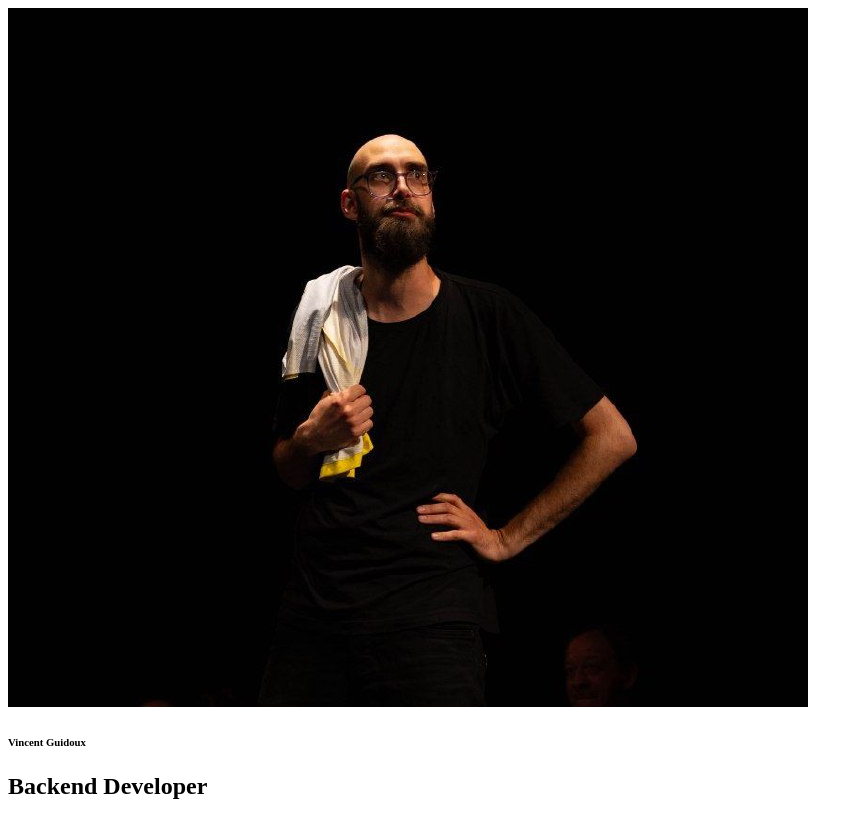
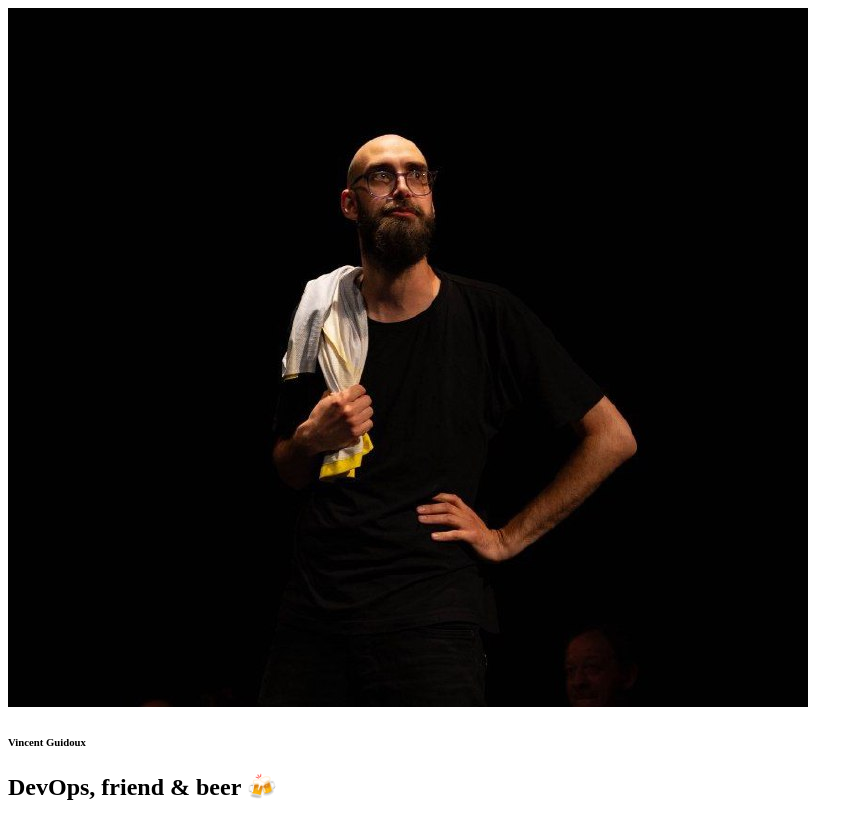
Before and after one commit to Nortalle/nortalle.github.io, a plain HTML site: page index.html in a window 1280 px wide. Shown: the whole page, without its empty margins (0-863 px from the left). Drawn offline with Linux system fonts and the light colour scheme.

Commit message:
Update index.html to modify the heading text

```diff
--- a/index.html
+++ b/index.html
@@ -32,7 +32,7 @@
 
                     <h6 class="font-medium text-gray-600 text-lg md:text-2xl uppercase mb-8">Vincent Guidoux</h6>
 
-                    <h1 class="font-normal text-gray-900 text-4xl md:text-7xl leading-none mb-8">Backend Developer</h1>
+                    <h1 class="font-normal text-gray-900 text-4xl md:text-7xl leading-none mb-8">DevOps, friend & beer 🍻</h1>
 <!--
                     <p class="font-normal text-gray-600 text-md md:text-xl mb-16">I have a passion for software. I enjoy creating tools that make life easier for people.</p>
 
```
